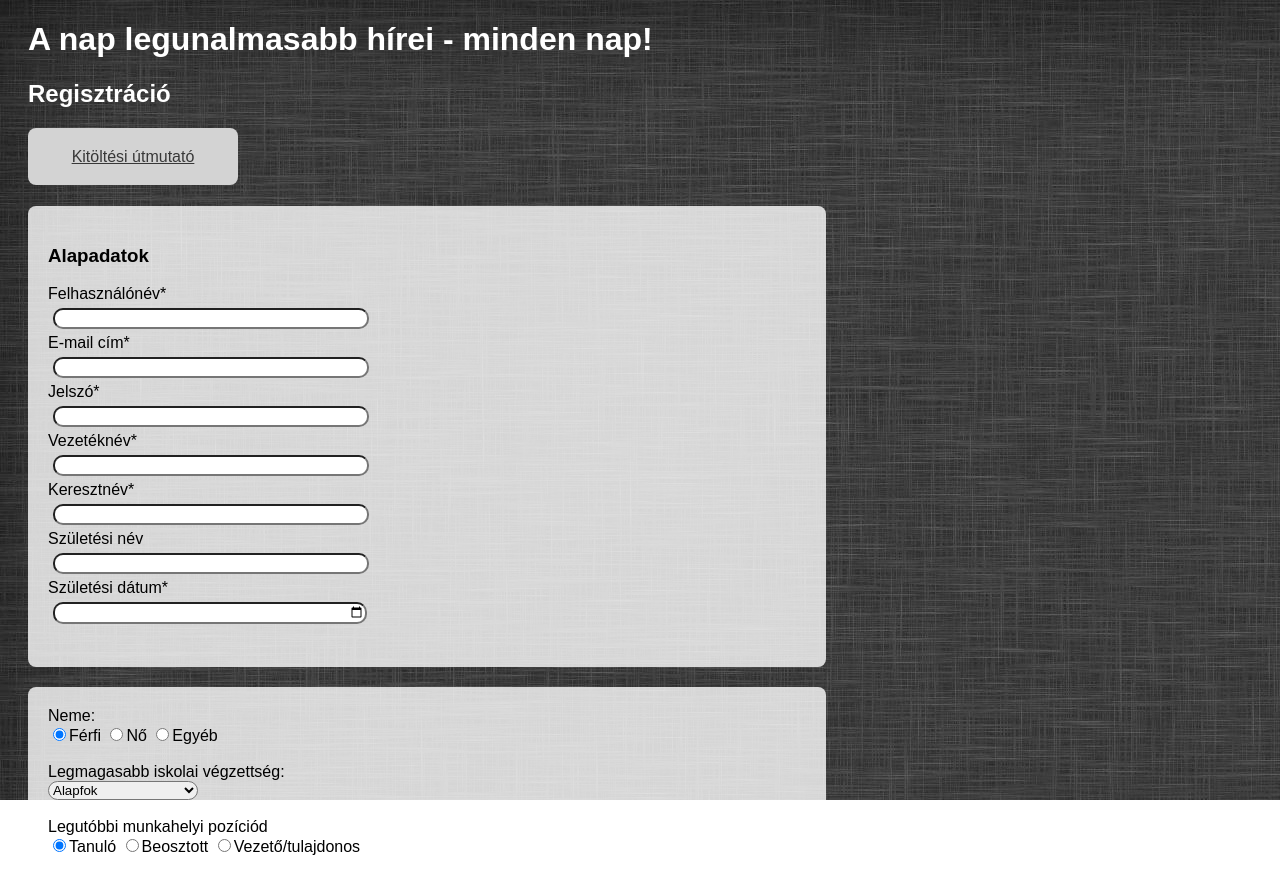
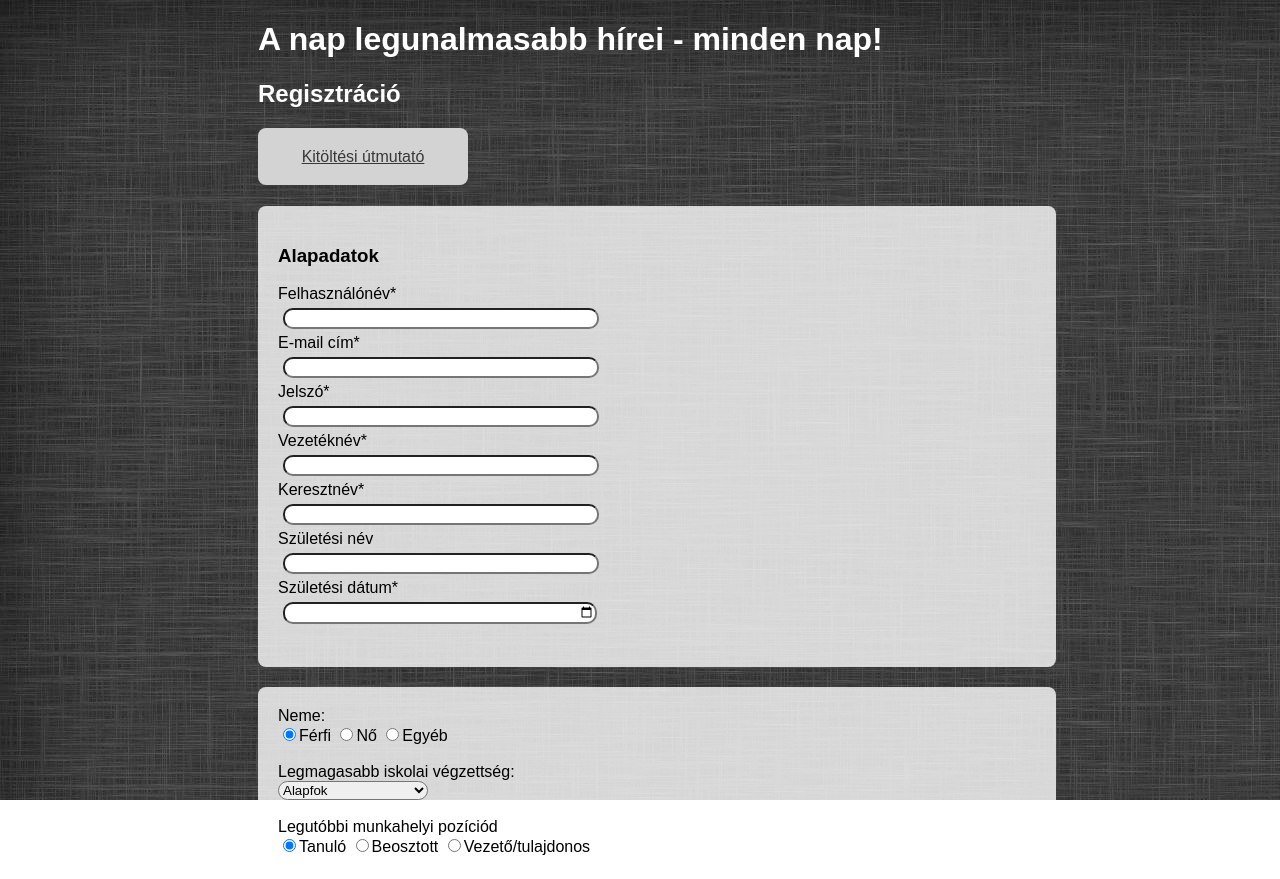
Before and after one commit to adamcsanki/project2, a plain HTML site: page index.html in a window 1280 px wide. Shown: the top 879 px of the page. Drawn offline with Linux system fonts and the light colour scheme.

Commit message:
style changed

```diff
--- a/style.css
+++ b/style.css
@@ -4,12 +4,12 @@
 
 h1 {
     color: white;
-    padding-left: 20px;
+    margin-left: 250px;
 }
 
 h2 {
     color: white;
-    padding-left: 20px;
+    margin-left: 250px;
 
 }
 
@@ -32,7 +32,7 @@ nav {
     background-color: lightgrey;
     display: inline;
     border-radius: 8px;
-    margin-left: 20px;
+    margin-left: 250px;
     padding-left: 30px;
     padding-right: 30px;
     padding-top: 20px;
@@ -62,6 +62,7 @@ nav a:hover {
     box-sizing: content-box;
     display: table;
     margin: 20px;
+    margin-left: 250px;
     padding: 20px;
     border-radius: 8px;
 
```
Also changed, not shown: utmutato.html (+1 -5 lines).
